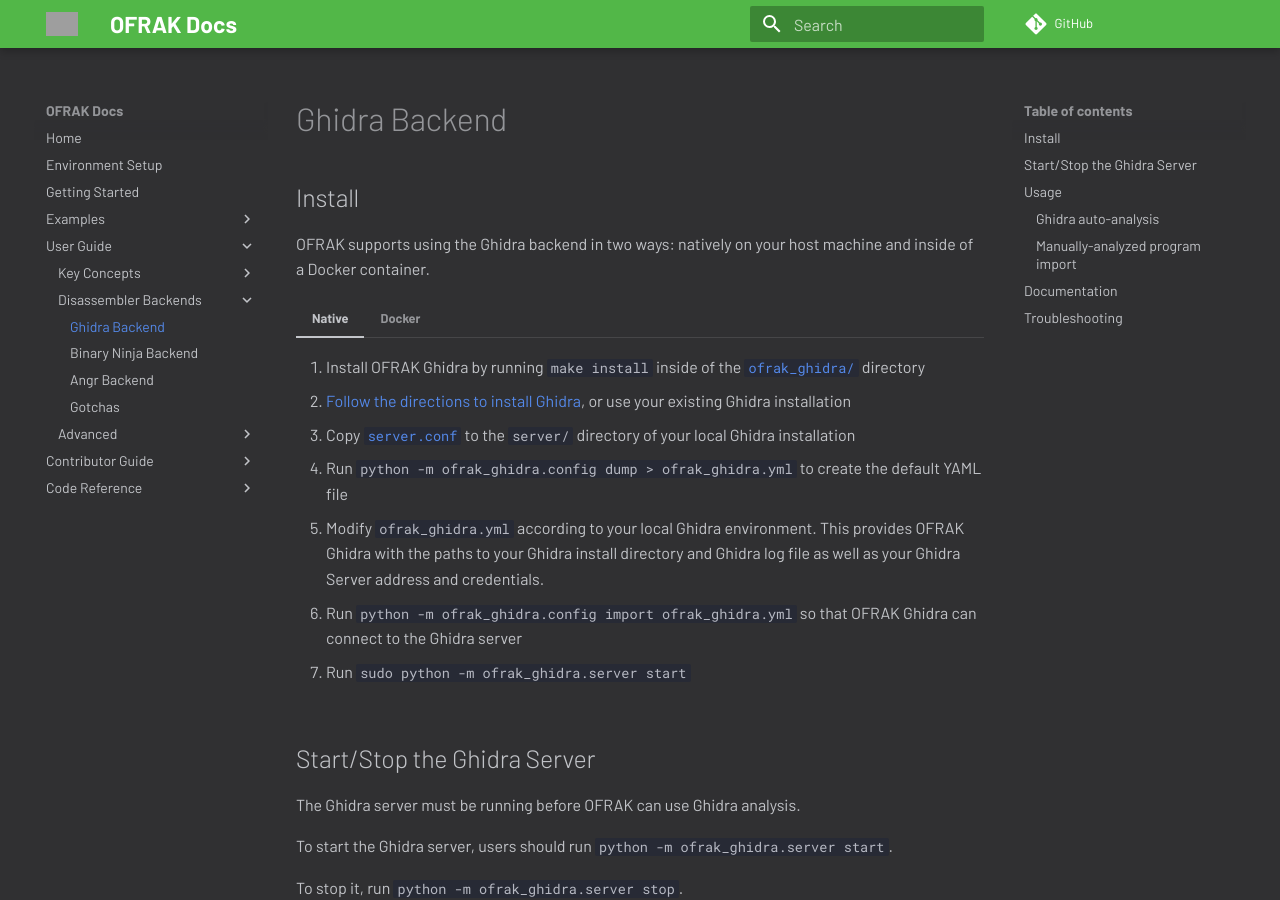
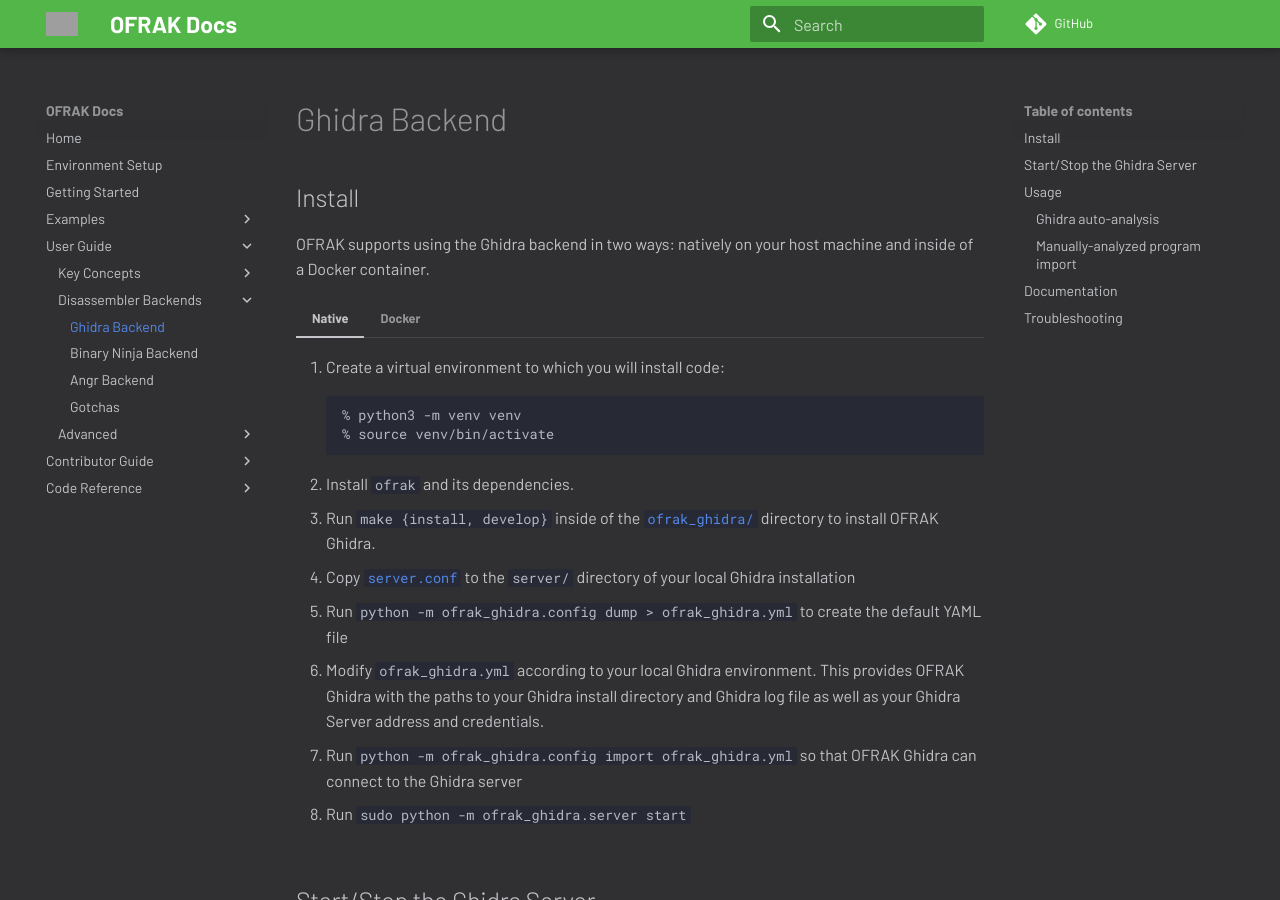
Before and after one commit to redballoonsecurity/ofrak, an MkDocs documentation site: the page built from docs/user-guide/disassembler-backends/ghidra.md, in a window 1280 px wide and 900 px high. Built offline with MkDocs 1.6.1 and Material for MkDocs 9.7.7, drawn with Linux system fonts in a browser that asks for light colours; comment, search, counter and statistics services are not loaded; grey boxes are pictures that could not be loaded.

Commit message:
Update README and move install to docs

````diff
--- a/docs/user-guide/disassembler-backends/ghidra.md
+++ b/docs/user-guide/disassembler-backends/ghidra.md
@@ -6,8 +6,13 @@
 
 === "Native"
 
-    1. Install OFRAK Ghidra by running `make install` inside of the [`ofrak_ghidra/`](https://github.com/redballoonsecurity/ofrak/tree/master/disassemblers/ofrak_ghidra) directory
-    1. [Follow the directions to install Ghidra](https://github.com/NationalSecurityAgency/ghidra#install), or use your existing Ghidra installation
+    1.  Create a virtual environment to which you will install code:
+        ```
+        % python3 -m venv venv
+        % source venv/bin/activate
+        ```
+    1. Install `ofrak` and its dependencies.
+    1. Run `make {install, develop}` inside of the [`ofrak_ghidra/`](https://github.com/redballoonsecurity/ofrak/tree/master/disassemblers/ofrak_ghidra) directory to install OFRAK Ghidra.
     1. Copy [`server.conf`](https://github.com/redballoonsecurity/ofrak/blob/master/disassemblers/ofrak_ghidra/server.conf) to the `server/` directory of your local Ghidra installation
     1. Run `python -m ofrak_ghidra.config dump > ofrak_ghidra.yml` to create the default YAML file
     1. Modify `ofrak_ghidra.yml` according to your local Ghidra environment. This provides OFRAK Ghidra with the paths to your Ghidra install directory and Ghidra log file as well as your Ghidra Server address and credentials.
@@ -16,7 +21,7 @@
 
 === "Docker"
 
-    If building an OFRAK Docker image, Ghidra will be automatically installed if the `disassemblers/ofrak_ghidra` package is included in the Docker build's config file.
+    Follow the instructions in the [OFRAK environment setup guide](https://ofrak.com/docs/environment-setup.html) to build a Docker container with Ghidra. Ghidra will be automatically installed if the `disassemblers/ofrak_ghidra` package is included in the Docker build's config file.
     For example, `ofrak-ghidra.yml`:
 
     ```yaml
````
Also changed, not shown: disassemblers/ofrak_ghidra/README.md (+2 -12 lines).
